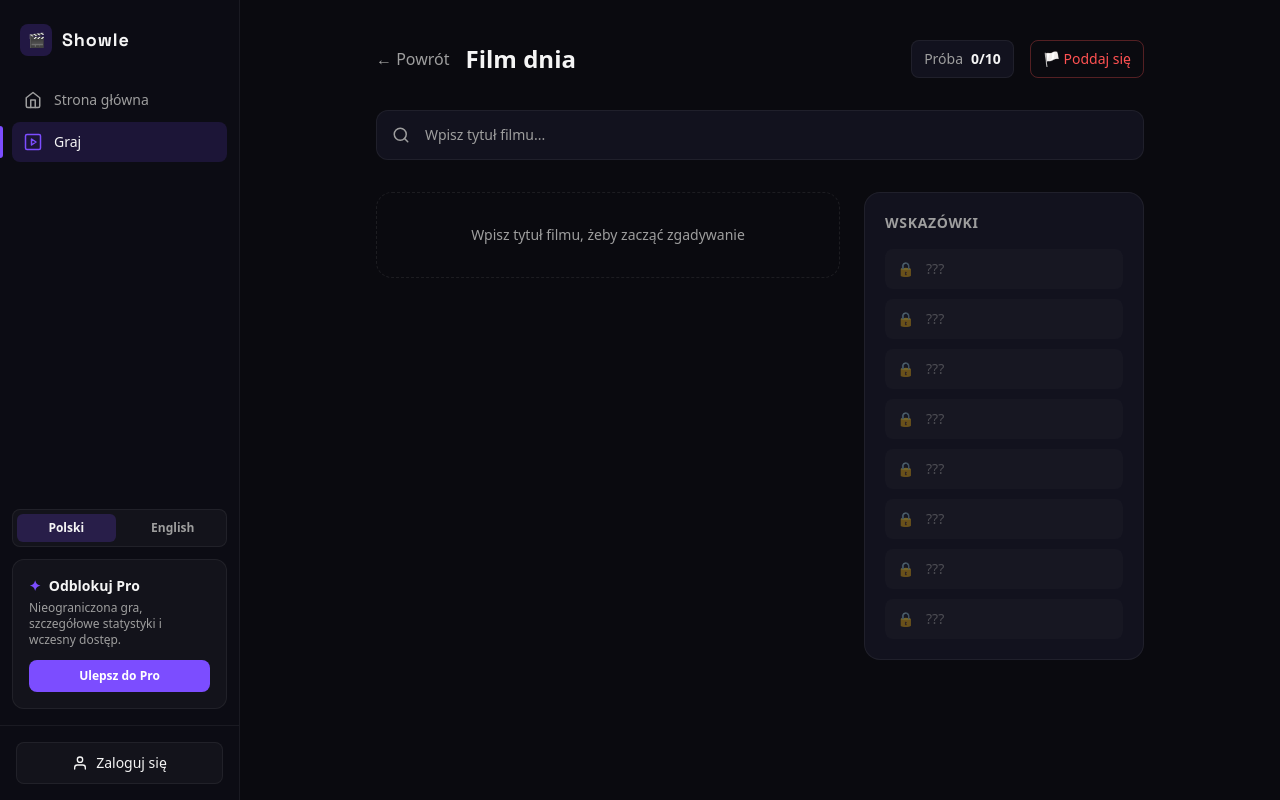
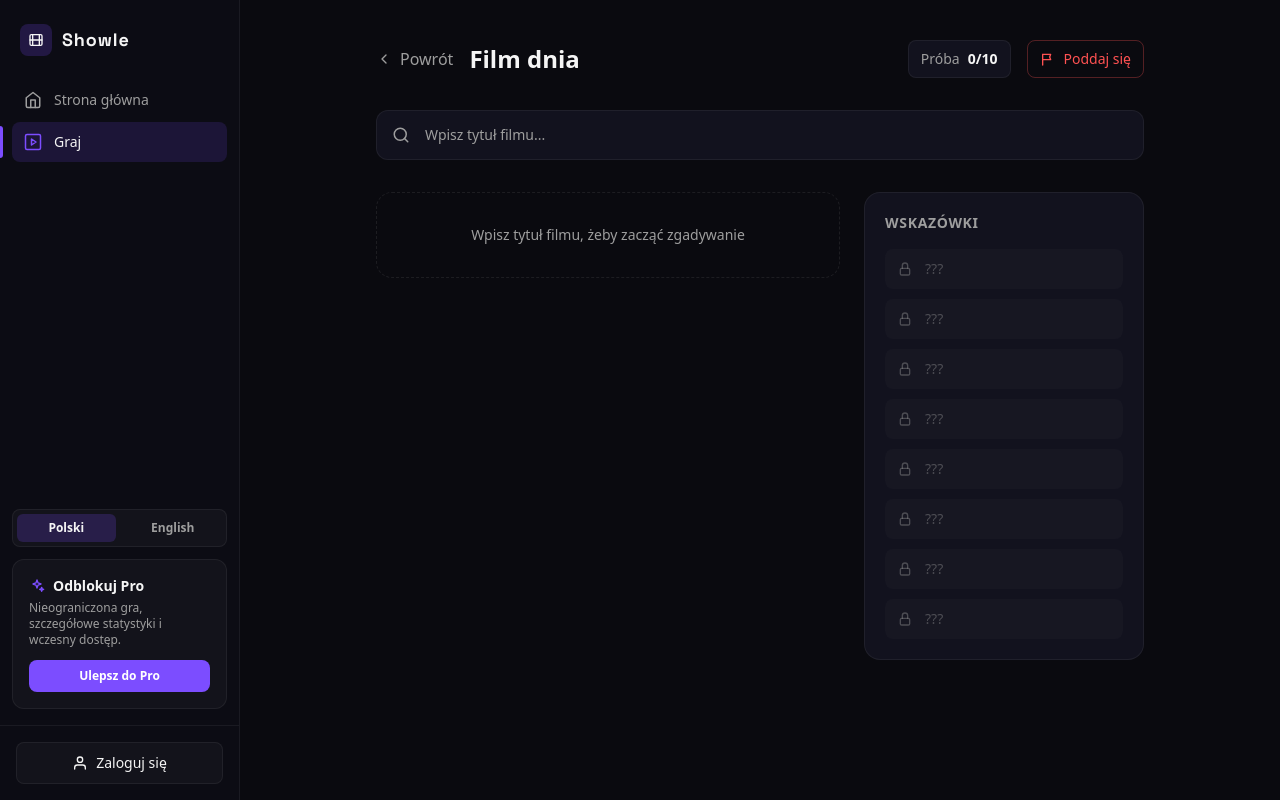
Before and after one commit to marwoz01/showle, a Next.js app: page /play/movie in a window 1280 px wide. Built offline with nearby package versions, Linux system fonts and the light colour scheme.

Commit message:
fix(ui): replace mojibake text and icon glyphs

```diff
--- a/src/app/play/movie/page.tsx
+++ b/src/app/play/movie/page.tsx
@@ -11,8 +11,15 @@ import HintsPanel from "@/components/game/HintsPanel";
 
 export default function PlayMoviePage() {
   const { t } = useTranslation();
-  const { guesses, revealedHints, allHints, status, attemptCount, submitGuess, giveUp } =
-    useGame(DAILY_ANSWER, t);
+  const {
+    guesses,
+    revealedHints,
+    allHints,
+    status,
+    attemptCount,
+    submitGuess,
+    giveUp,
+  } = useGame(DAILY_ANSWER, t);
 
   return (
     <div className="mx-auto max-w-3xl space-y-8">
@@ -21,9 +28,10 @@ export default function PlayMoviePage() {
         <div className="flex items-center gap-4">
           <Link
             href="/"
-            className="text-muted transition-colors hover:text-foreground"
+            className="inline-flex items-center gap-2 text-muted transition-colors hover:text-foreground"
           >
-            ← {t.game.back}
+            <ArrowLeftIcon />
+            {t.game.back}
           </Link>
           <h1 className="text-2xl font-bold text-foreground">
             {t.game.dailyMovie}
@@ -41,24 +49,24 @@ export default function PlayMoviePage() {
           {status === "playing" && (
             <button
               onClick={giveUp}
-              className="rounded-lg border border-match-miss/30 px-3 py-2 text-sm text-match-miss transition-colors hover:bg-match-miss/10"
+              className="inline-flex items-center gap-2 rounded-lg border border-match-miss/30 px-3 py-2 text-sm text-match-miss transition-colors hover:bg-match-miss/10"
             >
-              🏳️ {t.game.giveUp}
+              <FlagIcon />
+              {t.game.giveUp}
             </button>
           )}
         </div>
       </div>
 
       {/* Search input */}
-      {status === "playing" && (
-        <SearchBar onSelect={submitGuess} />
-      )}
+      {status === "playing" && <SearchBar onSelect={submitGuess} />}
 
       {/* Win / Lose banner */}
       {status === "won" && (
         <div className="rounded-2xl border border-match-exact/30 bg-match-exact/5 p-6 text-center">
-          <h2 className="mb-1 text-2xl font-bold text-match-exact">
-            {t.game.won} 🎬
+          <h2 className="mb-1 inline-flex items-center gap-2 text-2xl font-bold text-match-exact">
+            {t.game.won}
+            <CheckCircleIcon />
           </h2>
           <p className="text-sm text-muted">
             {t.game.wonMessage(DAILY_ANSWER.title, attemptCount)}
@@ -100,3 +108,59 @@ export default function PlayMoviePage() {
     </div>
   );
 }
+
+function ArrowLeftIcon() {
+  return (
+    <svg
+      width="16"
+      height="16"
+      viewBox="0 0 24 24"
+      fill="none"
+      stroke="currentColor"
+      strokeWidth="2"
+      strokeLinecap="round"
+      strokeLinejoin="round"
+      aria-hidden="true"
+    >
+      <path d="m15 18-6-6 6-6" />
+    </svg>
+  );
+}
+
+function FlagIcon() {
+  return (
+    <svg
+      width="16"
+      height="16"
+      viewBox="0 0 24 24"
+      fill="none"
+      stroke="currentColor"
+      strokeWidth="2"
+      strokeLinecap="round"
+      strokeLinejoin="round"
+      aria-hidden="true"
+    >
+      <path d="M4 21V5" />
+      <path d="M4 5h12l-1.5 4L16 13H4" />
+    </svg>
+  );
+}
+
+function CheckCircleIcon() {
+  return (
+    <svg
+      width="20"
+      height="20"
+      viewBox="0 0 24 24"
+      fill="none"
+      stroke="currentColor"
+      strokeWidth="2"
+      strokeLinecap="round"
+      strokeLinejoin="round"
+      aria-hidden="true"
+    >
+      <circle cx="12" cy="12" r="10" />
+      <path d="m9 12 2 2 4-4" />
+    </svg>
+  );
+}
--- a/src/components/game/ComparisonCell.tsx
+++ b/src/components/game/ComparisonCell.tsx
@@ -11,11 +11,6 @@ const statusColors: Record<MatchStatus, string> = {
   exact: "bg-match-exact/15 border-match-exact/30 text-match-exact",
   partial: "bg-match-partial/15 border-match-partial/30 text-match-partial",
   miss: "bg-match-miss/15 border-match-miss/30 text-match-miss",
-};
-
-const directionArrow: Record<string, string> = {
-  up: "↑",
-  down: "↓",
 };
 
 export default function ComparisonCell({
@@ -33,10 +28,30 @@ export default function ComparisonCell({
       </span>
       <div className="flex items-center gap-1">
         <span className="text-xs font-bold">{value}</span>
-        {direction && (
-          <span className="text-sm leading-none">{directionArrow[direction]}</span>
-        )}
+        {direction && <DirectionIcon direction={direction} />}
       </div>
     </div>
   );
 }
+
+function DirectionIcon({ direction }: { direction: Exclude<Direction, null> }) {
+  const rotation = direction === "up" ? "rotate-0" : "rotate-180";
+
+  return (
+    <svg
+      className={rotation}
+      width="14"
+      height="14"
+      viewBox="0 0 24 24"
+      fill="none"
+      stroke="currentColor"
+      strokeWidth="2"
+      strokeLinecap="round"
+      strokeLinejoin="round"
+      aria-hidden="true"
+    >
+      <path d="M12 19V5" />
+      <path d="m5 12 7-7 7 7" />
+    </svg>
+  );
+}
--- a/src/components/game/HintsPanel.tsx
+++ b/src/components/game/HintsPanel.tsx
@@ -28,21 +28,67 @@ export default function HintsPanel({
             key={hint.id}
             className="flex items-start gap-3 rounded-lg bg-accent-purple/5 px-3 py-2.5 text-sm"
           >
-            <span className="mt-0.5 text-accent-purple">💡</span>
+            <span className="mt-0.5 text-accent-purple">
+              <HintIcon />
+            </span>
             <span className="text-foreground">{hint.content}</span>
           </div>
         ))}
 
-        {Array.from({ length: Math.min(lockedCount, MAX_ATTEMPTS - revealedHints.length) }, (_, i) => (
+        {Array.from(
+          { length: Math.min(lockedCount, MAX_ATTEMPTS - revealedHints.length) },
+          (_, i) => (
             <div
               key={`locked-${i}`}
               className="flex items-center gap-3 rounded-lg bg-white/2 px-3 py-2.5 text-sm"
             >
-            <span className="text-muted/40">🔒</span>
+              <span className="text-muted/40">
+                <LockIcon />
+              </span>
               <span className="text-muted/40">???</span>
             </div>
-        ))}
+          )
+        )}
       </div>
     </div>
   );
 }
+
+function HintIcon() {
+  return (
+    <svg
+      width="16"
+      height="16"
+      viewBox="0 0 24 24"
+      fill="none"
+      stroke="currentColor"
+      strokeWidth="2"
+      strokeLinecap="round"
+      strokeLinejoin="round"
+      aria-hidden="true"
+    >
+      <path d="M9 18h6" />
+      <path d="M10 22h4" />
+      <path d="M12 2a7 7 0 0 0-4 12.75c.57.39.92 1.03.92 1.72V17h6.16v-.53c0-.69.35-1.33.92-1.72A7 7 0 0 0 12 2Z" />
+    </svg>
+  );
+}
+
+function LockIcon() {
+  return (
+    <svg
+      width="16"
+      height="16"
+      viewBox="0 0 24 24"
+      fill="none"
+      stroke="currentColor"
+      strokeWidth="2"
+      strokeLinecap="round"
+      strokeLinejoin="round"
+      aria-hidden="true"
+    >
+      <rect x="5" y="11" width="14" height="10" rx="2" />
+      <path d="M8 11V7a4 4 0 1 1 8 0v4" />
+    </svg>
+  );
+}
--- a/src/components/layout/Sidebar.tsx
+++ b/src/components/layout/Sidebar.tsx
@@ -33,7 +33,7 @@ export default function Sidebar() {
       {/* Logo */}
       <div className="flex items-center gap-2.5 px-5 py-6">
         <div className="flex h-8 w-8 items-center justify-center rounded-lg bg-accent-purple/20">
-          <span className="text-sm">🎬</span>
+          <LogoMark />
         </div>
         <span className="font-display text-lg font-bold tracking-wider text-foreground">
           Showle
@@ -87,7 +87,10 @@ export default function Sidebar() {
       {/* Unlock Pro */}
       <div className="mx-3 mb-4 rounded-xl border border-white/6 bg-white/3 p-4">
         <div className="mb-1 flex items-center gap-2 text-sm font-semibold text-foreground">
-          <span className="text-accent-purple">✦</span> {t.pro.title}
+          <span className="text-accent-purple">
+            <SparklesIcon />
+          </span>
+          {t.pro.title}
         </div>
         <p className="mb-3 text-xs text-muted">
           {t.pro.description}
@@ -108,11 +111,60 @@ export default function Sidebar() {
   );
 }
 
-/* ── Icons ── */
+/* Icons */
+
+function LogoMark() {
+  return (
+    <svg
+      width="16"
+      height="16"
+      viewBox="0 0 24 24"
+      fill="none"
+      stroke="currentColor"
+      strokeWidth="2"
+      strokeLinecap="round"
+      strokeLinejoin="round"
+      aria-hidden="true"
+    >
+      <rect x="3" y="4" width="18" height="16" rx="2" />
+      <path d="M7 4v16" />
+      <path d="M17 4v16" />
+      <path d="M3 12h18" />
+    </svg>
+  );
+}
+
+function SparklesIcon() {
+  return (
+    <svg
+      width="16"
+      height="16"
+      viewBox="0 0 24 24"
+      fill="none"
+      stroke="currentColor"
+      strokeWidth="2"
+      strokeLinecap="round"
+      strokeLinejoin="round"
+      aria-hidden="true"
+    >
+      <path d="m12 3 1.6 4.4L18 9l-4.4 1.6L12 15l-1.6-4.4L6 9l4.4-1.6L12 3Z" />
+      <path d="m19 14 .8 2.2L22 17l-2.2.8L19 20l-.8-2.2L16 17l2.2-.8L19 14Z" />
+    </svg>
+  );
+}
 
 function UserIcon() {
   return (
-    <svg width="16" height="16" viewBox="0 0 24 24" fill="none" stroke="currentColor" strokeWidth="2" strokeLinecap="round" strokeLinejoin="round">
+    <svg
+      width="16"
+      height="16"
+      viewBox="0 0 24 24"
+      fill="none"
+      stroke="currentColor"
+      strokeWidth="2"
+      strokeLinecap="round"
+      strokeLinejoin="round"
+    >
       <path d="M20 21v-2a4 4 0 0 0-4-4H8a4 4 0 0 0-4 4v2" />
       <circle cx="12" cy="7" r="4" />
     </svg>
@@ -121,7 +173,16 @@ function UserIcon() {
 
 function HomeIcon({ active }: { active: boolean }) {
   return (
-    <svg width="18" height="18" viewBox="0 0 24 24" fill="none" stroke={active ? "#7C4DFF" : "currentColor"} strokeWidth="2" strokeLinecap="round" strokeLinejoin="round">
+    <svg
+      width="18"
+      height="18"
+      viewBox="0 0 24 24"
+      fill="none"
+      stroke={active ? "#7C4DFF" : "currentColor"}
+      strokeWidth="2"
+      strokeLinecap="round"
+      strokeLinejoin="round"
+    >
       <path d="m3 9 9-7 9 7v11a2 2 0 0 1-2 2H5a2 2 0 0 1-2-2z" />
       <polyline points="9 22 9 12 15 12 15 22" />
     </svg>
@@ -130,7 +191,16 @@ function HomeIcon({ active }: { active: boolean }) {
 
 function PlayIcon({ active }: { active: boolean }) {
   return (
-    <svg width="18" height="18" viewBox="0 0 24 24" fill="none" stroke={active ? "#7C4DFF" : "currentColor"} strokeWidth="2" strokeLinecap="round" strokeLinejoin="round">
+    <svg
+      width="18"
+      height="18"
+      viewBox="0 0 24 24"
+      fill="none"
+      stroke={active ? "#7C4DFF" : "currentColor"}
+      strokeWidth="2"
+      strokeLinecap="round"
+      strokeLinejoin="round"
+    >
       <rect x="2" y="2" width="20" height="20" rx="2" />
       <path d="M10 8l6 4-6 4V8z" />
     </svg>
--- a/src/i18n/pl.ts
+++ b/src/i18n/pl.ts
@@ -61,7 +61,7 @@ const pl: Translations = {
       "Wpisz nazwę filmu lub serialu. Porównamy go z odpowiedzią w 7 parametrach.",
     step3Title: "Czytaj wskazówki",
     step3Desc:
-      "Każda błędna próba odkrywa nową wskazówkę — inicjały reżysera, gatunek, kraj i więcej.",
+      "Każda błędna próba odkrywa nową wskazówkę - inicjały reżysera, gatunek, kraj i więcej.",
     step4Title: "Udostępnij wynik",
     step4Desc:
       "Udało się? Podziel się swoją siatką wyników ze znajomymi i porównaj serie.",
```
Also changed, not shown: src/app/page.tsx (+31 -4 lines), src/components/home/HowItWorks.tsx (+65 -9 lines). Lines whose indentation alone changed are shown as unchanged.
